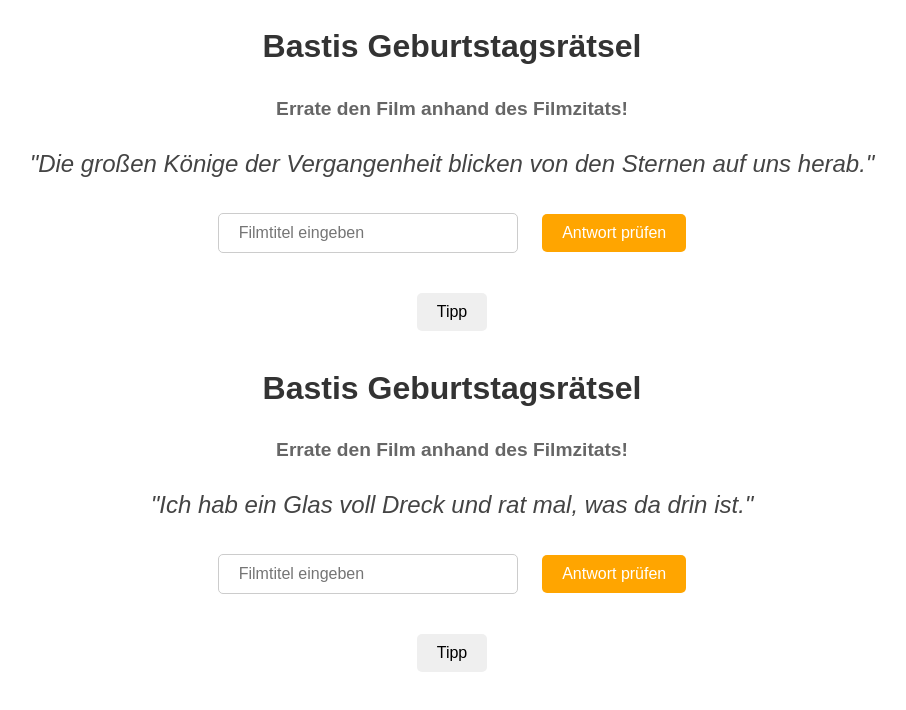
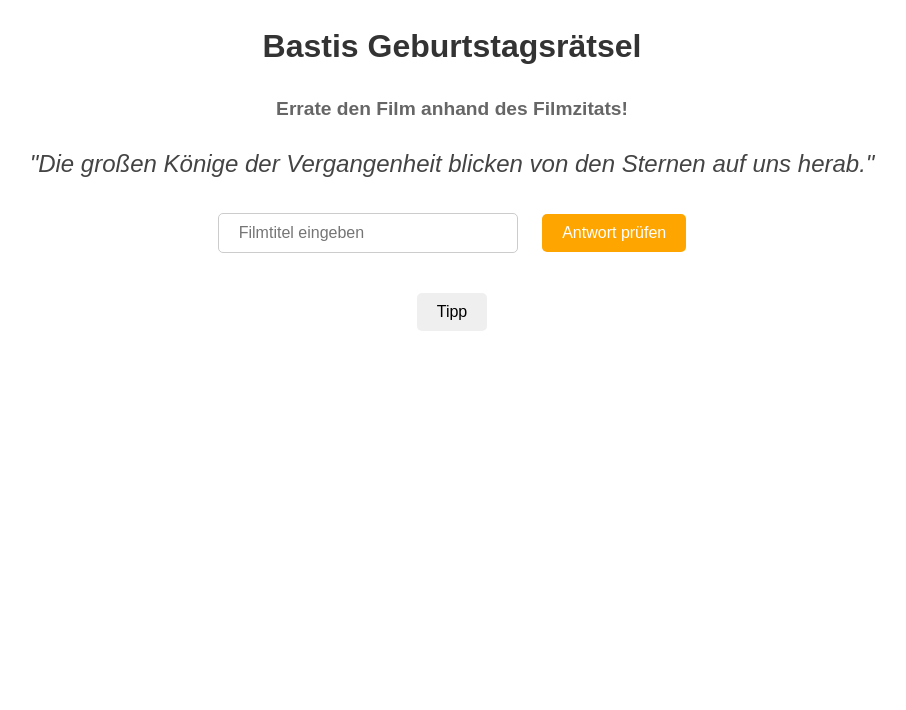
Before and after one commit to Maike98/Zitat-j, a plain HTML site: page index.html in a window 1280 px wide. Shown: the whole page, without its empty margins (188-1094 px from the left). Drawn offline with Linux system fonts and the light colour scheme.

Commit message:
Update index.html

```diff
--- a/index.html
+++ b/index.html
@@ -78,7 +78,7 @@
         function checkAnswer() {
             const answer = document.getElementById("answer").value.trim().toLowerCase();
             const message = document.getElementById("message");
-            const correctAnswers = ["der könig der löwen", "könig der löwen"];
+            const correctAnswers = ["Fluch der Karibik"];
 
             if (correctAnswers.includes(answer)) {
                 message.innerHTML = `<span class="correct">Richtig!</span><br>Drehe den QR-Code um und lege ihn auf Feld 3.`;
@@ -103,117 +103,7 @@
 
     <div>
         <button onclick="showTip()">Tipp</button>
-        <p id="tip" class="tip"><!DOCTYPE html>
-<html lang="de">
-<head>
-    <meta charset="UTF-8">
-    <meta name="viewport" content="width=device-width, initial-scale=1.0">
-    <title>Bastis Geburtstagsrätsel</title>
-    <style>
-        body {
-            font-family: Arial, sans-serif;
-            text-align: center;
-            margin: 20px;
-            line-height: 1.6;
-        }
-        h1 {
-            color: #333;
-        }
-        h2 {
-            color: #666;
-            font-size: 1.2em;
-        }
-        .quote {
-            font-size: 1.5em;
-            font-style: italic;
-            color: #444;
-            margin: 20px 0;
-        }
-        input {
-            margin: 10px;
-            padding: 10px 20px;
-            font-size: 1em;
-            border: 1px solid #ccc;
-            border-radius: 5px;
-            box-sizing: border-box;
-            width: calc(100% - 40px);
-            max-width: 300px;
-        }
-        button {
-            margin: 10px;
-            padding: 10px 20px;
-            font-size: 1em;
-            cursor: pointer;
-            border: none;
-            border-radius: 5px;
-            font-family: Arial, sans-serif;
-        }
-        button.answer {
-            background-color: #FFA500;
-            color: white;
-        }
-        button.answer:hover {
-            background-color: #e69500;
-        }
-        button.tip {
-            background-color: #007BFF;
-            color: white;
-        }
-        button.tip:hover {
-            background-color: #0056b3;
-        }
-        #message {
-            margin-top: 20px;
-            font-size: 1em;
-        }
-        .correct {
-            color: green;
-        }
-        .wrong {
-            color: red;
-        }
-        .tip {
-            display: none;
-            margin-top: 10px;
-            font-size: 1.2em;
-            color: #333;
-        }
-    </style>
-    <script>
-        function checkAnswer() {
-            const answer = document.getElementById("answer").value.trim().toLowerCase();
-            const message = document.getElementById("message");
-            const correctAnswers = ["der könig der löwen", "könig der löwen"];
-
-            if (correctAnswers.includes(answer)) {
-                message.innerHTML = `<span class="correct">Richtig!</span><br>Drehe den QR-Code um und lege ihn auf Feld 3.`;
-            } else {
-                message.innerHTML = `<span class="wrong">Leider falsch, versuch es noch einmal.</span>`;
-            }
-        }
-        function showTip(id) {
-            document.getElementById(id).style.display = "block";
-        }
-    </script>
-</head>
-<body>
-    <h1>Bastis Geburtstagsrätsel</h1>
-    <h2>Errate den Film anhand des Filmzitats!</h2>
-
-    <p class="quote">"Ich hab ein Glas voll Dreck und rat mal, was da drin ist."</p>
-
-        <input type="text" id="answer" placeholder="Filmtitel eingeben">
-        <button class="answer" onclick="checkAnswer()">Antwort prüfen</button>
-    <p id="message"></p>
-
+        <p id="tip" class="tip">Ein Piratenabenteuer mit einem exzentrischen Kapitän, der mehr Glück als Verstand hat.</p>
     <div>
-        <button onclick="showTip()">Tipp</button>
-        <p id="tip" class="tip">Ein König wächst in der Savanne heran, begleitet von Freunden mit einem sorglosen Motto.</p>
-    </div>
-
-</body>
-</html></p>
-    </div>
-
 </body>
 </html>
```
